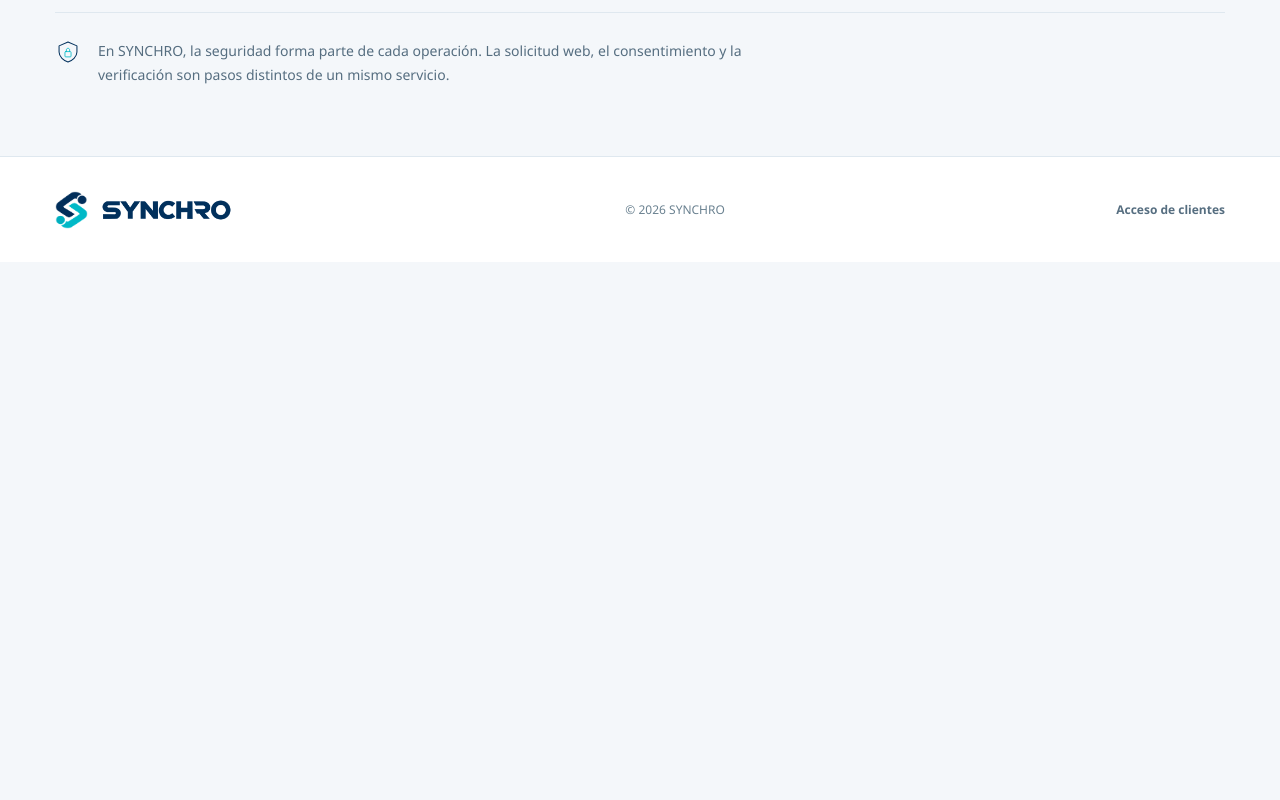
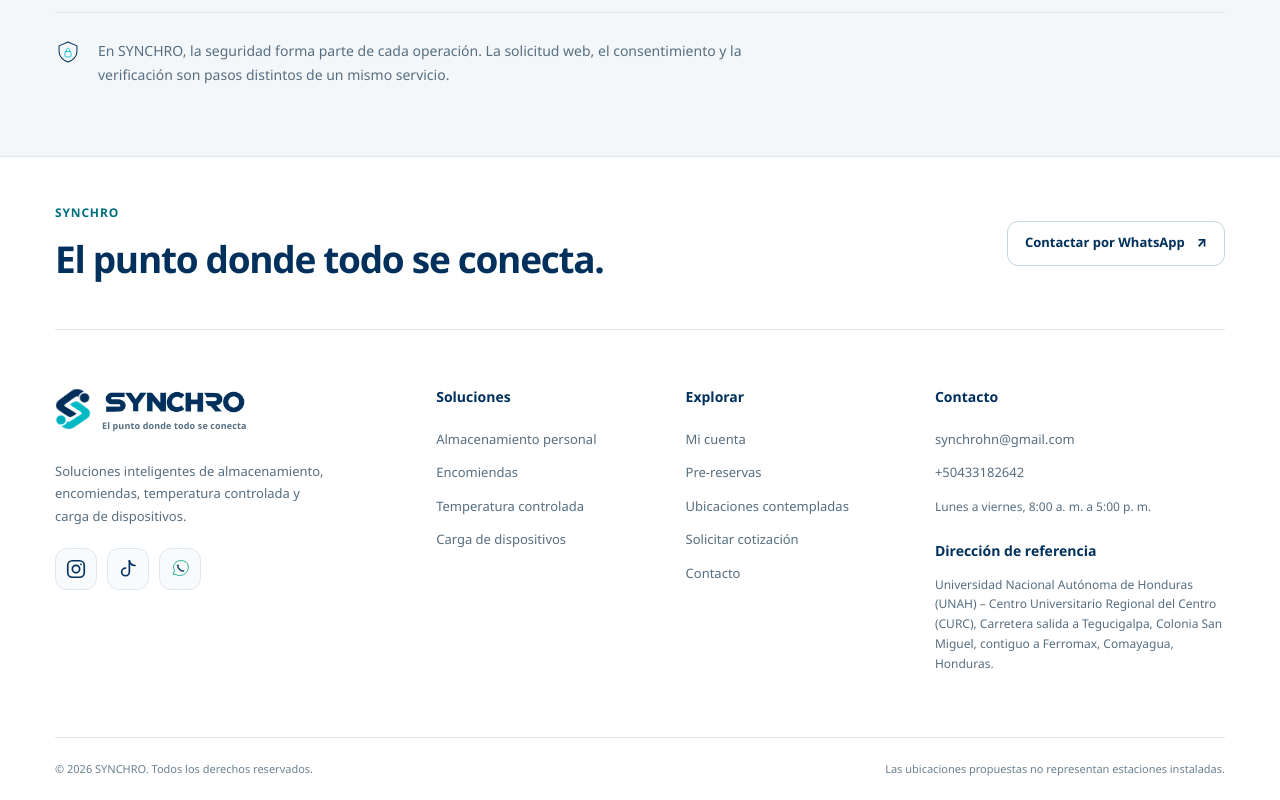
Before and after one commit to Bjosue95/SYNCHRO, a Vue app in the folder frontend/usuarios-app/: page / in a window 1280 px wide. Shown: the part 4017-4817 px from the top of the page. Before the commit the page ends 4279 px from the top, so only its background shows below. Built offline with nearby package versions, Linux system fonts and the light colour scheme; no server answers.

Commit message:
feat(usuarios): pie de pagina corporativo oficial en layout publico

```diff
--- a/frontend/usuarios-app/src/components/layout/PublicLayout.vue
+++ b/frontend/usuarios-app/src/components/layout/PublicLayout.vue
@@ -4,6 +4,7 @@ import { RouterLink, useRoute } from "vue-router";
 import { estadoSesion } from "../../services/sesion.js";
 import BrandLogo from "../ui/BrandLogo.vue";
 import ThemeToggle from "../ui/ThemeToggle.vue";
+import SiteFooter from "../landing/SiteFooter.vue";
 
 const route = useRoute();
 const esAcceso = computed(() => route.path === "/acceso");
@@ -33,12 +34,6 @@ const etiqueta = computed(() => esAcceso.value ? "Volver al sitio" :
       <slot />
     </main>
 
-    <footer v-if="!esAcceso" class="footer-publico">
-      <div class="contenedor footer-interior">
-        <RouterLink to="/" class="enlace-marca"><BrandLogo compacto /></RouterLink>
-        <span>© {{ new Date().getFullYear() }} SYNCHRO</span>
-        <RouterLink to="/acceso">Acceso de clientes</RouterLink>
-      </div>
-    </footer>
+    <SiteFooter v-if="!esAcceso" />
   </div>
 </template>
```
